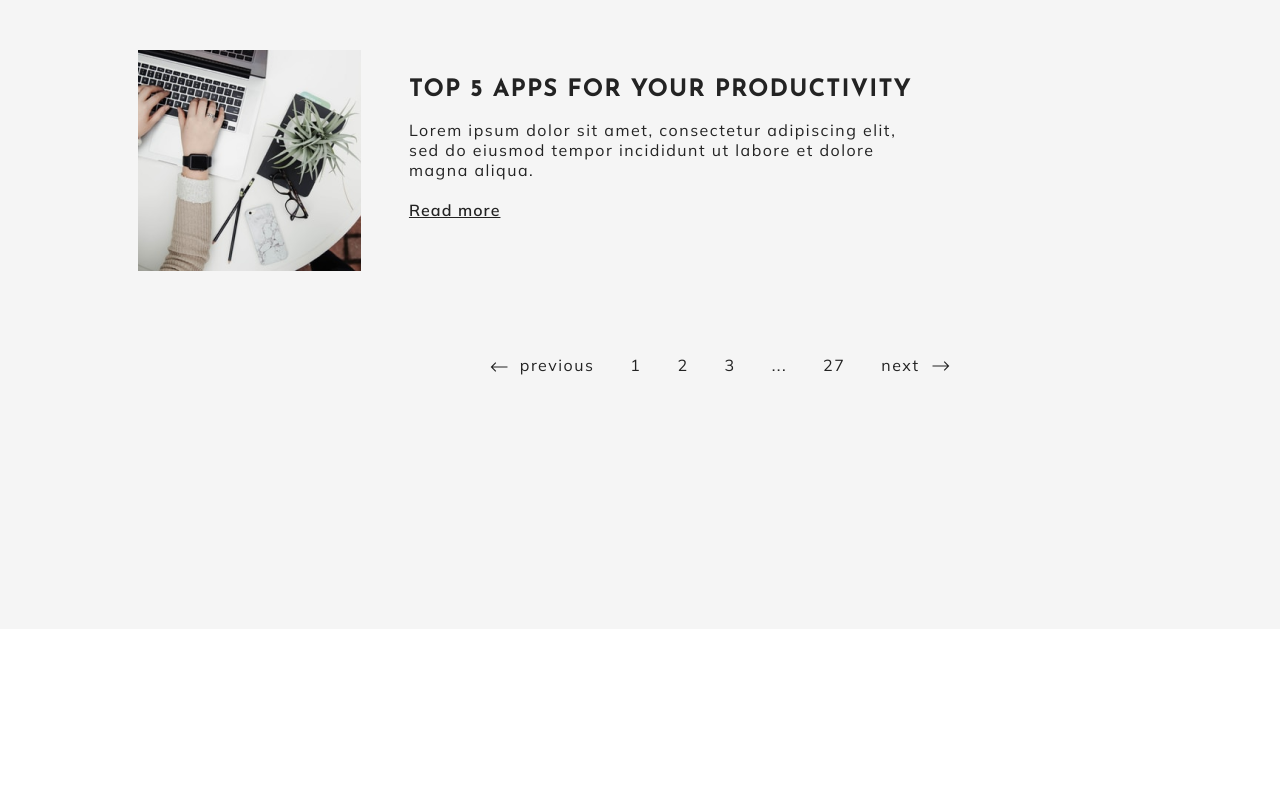
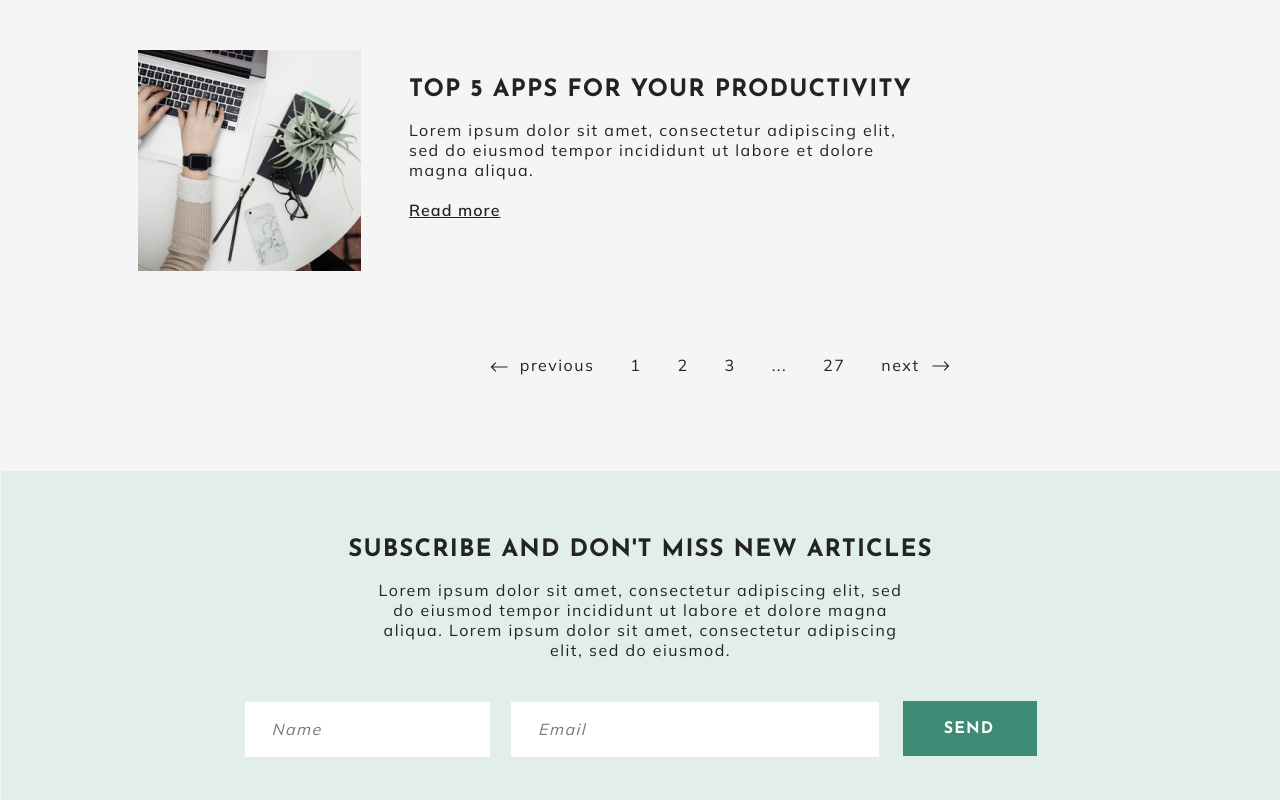
Before and after one commit to salymbaeva17/zeon-1, a plain HTML site: page index.html in a window 1280 px wide. Shown: the part 1894-2694 px from the top of the page. Before the commit the page ends 2523 px from the top, so only its background shows below. Drawn offline with Linux system fonts and the light colour scheme.

Commit message:
section subscribe

```diff
--- a/css/style.css
+++ b/css/style.css
@@ -457,6 +457,7 @@ svg.social-media path {
 }
 
 .tags__hash:hover {
+    cursor: pointer;
     background-color: #40A385;
 }
 
@@ -499,3 +500,104 @@ svg.social-media path {
     max-width: 284px;
     margin-left: 1px;
 }
+
+.subscribe {
+    grid-area: 3 / 1 / 4 / 4;
+    margin-top: 93px;
+    margin-left: 1px;
+
+    height: 329px;
+    background: #E2EEEA;
+    text-align: center;
+    padding: 67px 0 64px;
+}
+
+.subscribe__title {
+    font-weight: 700;
+}
+
+.subscribe__desc {
+    margin: 18px 0 41px;
+    padding: 0 358px;
+    line-height: 20.08px;
+}
+
+.subscribe__form {
+    width: 792px;
+    display: flex;
+    margin: 0 auto;
+    align-items: center;
+    justify-content: space-between;
+}
+
+.subscribe__input-name {
+    font-family: 'Mulish', sans-serif;
+    color: #232323;
+    font-weight: 400;
+    font-size: 16px;
+    line-height: 20px;
+    letter-spacing: 1.5px;
+    border: 1px solid transparent;
+    background: #fff;
+    width: 245px;
+    height: 55px;
+    padding: 21px 0 22px 26px;
+    margin-right: -8px;
+}
+
+.subscribe__input-name::placeholder,
+.subscribe__input-email::placeholder {
+    font-style: italic;
+    color: #797979;
+
+}
+
+.subscribe__input-name:focus {
+    outline: none;
+    border: 1px solid #3D8B74;
+}
+
+.subscribe__input-email {
+    font-family: 'Mulish', sans-serif;
+    color: #232323;
+    font-weight: 400;
+    font-size: 16px;
+    line-height: 20px;
+    letter-spacing: 1.5px;
+    border: 1px solid transparent;
+    background: #fff;
+    width: 368px;
+    height: 55px;
+    padding: 21px 0 22px 26px;
+    margin: 0 16px 0 22px;
+}
+
+.subscribe__input-email:focus {
+    outline: none;
+    border: 1px solid #3D8B74;
+}
+
+.subscribe__btn {
+    font-family: 'Josefin Sans', sans-serif;
+    font-weight: 700;
+    font-size: 16px;
+    line-height: 16px;
+    display: inline-block;
+    align-items: center;
+    letter-spacing: 1.1px;
+    text-transform: uppercase;
+    color: #FFFFFF;
+    width: 134px;
+    height: 55px;
+    background: #3D8B74;
+    border-top: 4px solid #3D8B74;
+    border-bottom: 2px solid transparent;
+    border-left: 1px solid transparent;
+    border-right: 2px solid transparent;
+    transition: .6s;
+    margin-top: -2px;
+}
+
+.subscribe__btn:hover {
+    background: #40A385;
+}
--- a/index.html
+++ b/index.html
@@ -199,6 +199,23 @@
             </div>
         </div>
     </aside>
+    <section class="subscribe">
+        <div class="container subscribe__container">
+            <h1 class="title subscribe__title">subscribe and don't miss new articles</h1>
+            <p class="desc subscribe__desc">Lorem ipsum dolor sit amet, consectetur adipiscing elit, sed do eiusmod
+                tempor incididunt ut labore et dolore magna aliqua. Lorem ipsum dolor sit amet, consectetur adipiscing
+                elit, sed do eiusmod.</p>
+            <form class="subscribe__form">
+                <label for="name">
+                    <input id="name" class="subscribe__input-name" placeholder="Name">
+                </label>
+                <label for="email">
+                    <input id="email" class="subscribe__input-email" placeholder="Email">
+                </label>
+                <button class="subscribe__btn">Send</button>
+            </form>
+        </div>
+    </section>
 
 </main>
 </body>
```
